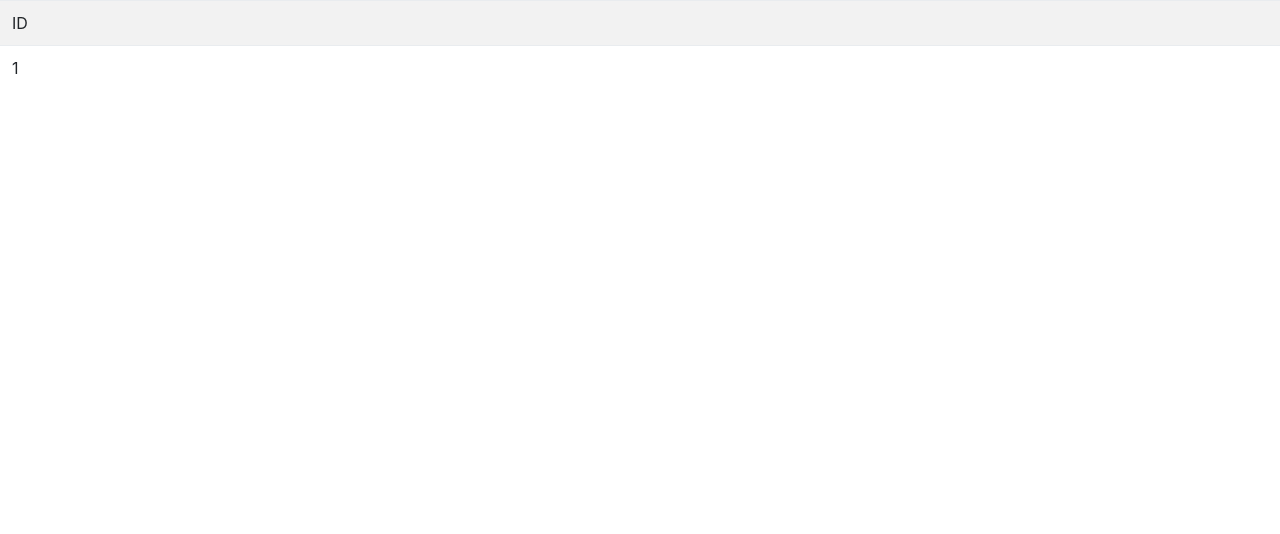
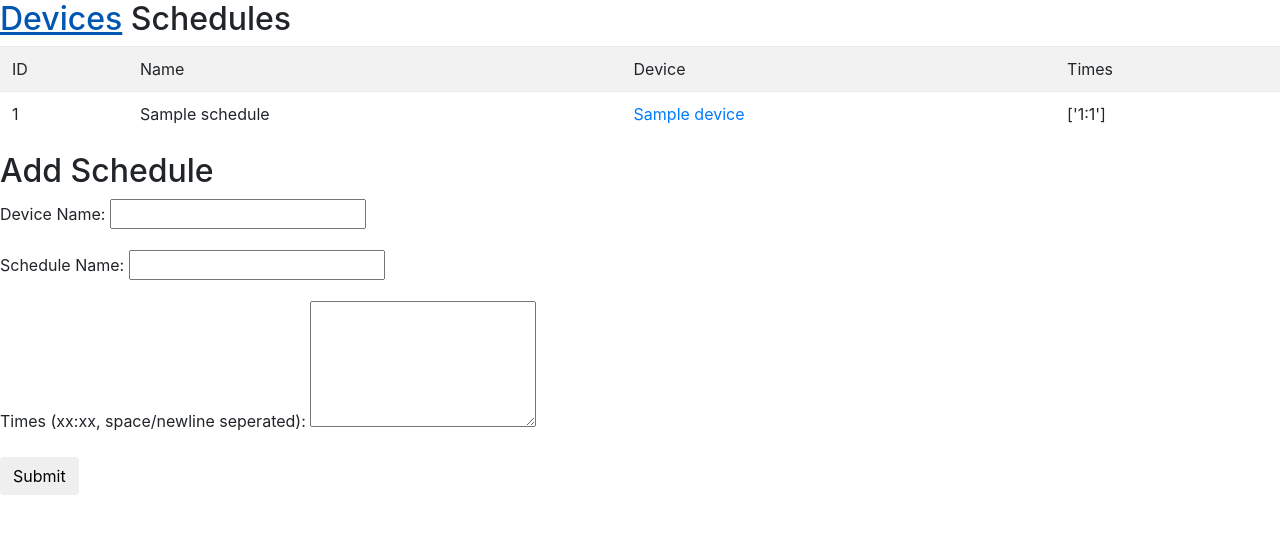
Before and after one commit to simonq80/IoT-Patient-Monitor, a Flask app: page /schedules in a window 1280 px wide. Shown: the top 534 px of the page. Run offline with Flask 2, Linux system fonts and the light colour scheme; tables that the repository leaves empty hold one stand-in row (values such as "Sample post"); some libraries are stand-ins or nearby versions.

Commit message:
added times to schedule, ui updates

```diff
--- a/mgnt_app/main.py
+++ b/mgnt_app/main.py
@@ -1,4 +1,4 @@
-from flask import Flask, render_template
+from flask import Flask, render_template, request
 
 from flask_sqlalchemy import SQLAlchemy
 
@@ -16,10 +16,22 @@ class device(db.Model):
 
 class schedule(db.Model):
     id = db.Column(db.Integer, primary_key=True)
+    name = db.Column(db.String(80))
 
     device_id = db.Column(db.Integer, db.ForeignKey('device.id'),
         nullable=False)
     device = db.relationship('device', backref=db.backref('schedule', lazy=True))
+
+class time(db.Model):
+    id = db.Column(db.Integer, primary_key=True)
+
+    hour = db.Column(db.Integer)
+    minute = db.Column(db.Integer)
+
+    schedule_id = db.Column(db.Integer, db.ForeignKey('schedule.id'),
+        nullable=False)
+    schedule = db.relationship('schedule', backref=db.backref('times', lazy=True))
+
 
 
 db.create_all()
@@ -30,9 +42,13 @@ db.create_all()
 def a():
     return 'Home'
 
-@app.route('/devices')
+@app.route('/devices', methods=['POST', 'GET'])
 @app.route('/devices/<name>')
 def d(name=None):
+    if request.method == "POST":
+        dev = device(name=request.form["name"], address=request.form["address"])
+        db.session.add(dev)
+        db.session.commit()
     if name is None:
         devs = db.session.query(device).all()
     else:
@@ -41,15 +57,31 @@ def d(name=None):
     a = [[d.name, d.address, [s.id for s in d.schedule]] for d in devs]
     return render_template('devices.html', x=a)
 
-@app.route('/schedules')
+@app.route('/schedules', methods=['POST', 'GET'])
 @app.route('/schedules/<name>')
 def s(name=None):
+    if request.method == "POST":
+        dev = db.session.query(device).filter(device.name == request.form["dname"]).one_or_none()
+        tstr = request.form["times"]
+        times = tstr.split()
+        times = [st.split(':') for st in times]
+        times = [[int(t) for t in ti] for ti in times]
+
+        if dev is not None:
+            s = schedule(name = request.form["sname"])
+            for ti in times:
+                t = time(hour=ti[0], minute=ti[1])
+                s.times.append(t)
+            dev.schedule.append(s)
+            db.session.add(dev)
+            db.session.commit()
+
     if name is None:
         sch = db.session.query(schedule).all()
     else:
         sch = db.session.query(schedule).filter(schedule.id == name)
 
-    a = [[s.id] for s in sch]
+    a = [[s.id, s.name, s.device.name, str([(str(t.hour) + ':' + str(t.minute)) for t in s.times])] for s in sch]
     return render_template('schedules.html', x=a)
 
 
--- a/mgnt_app/templates/schedules.html
+++ b/mgnt_app/templates/schedules.html
@@ -2,15 +2,40 @@
   <link rel="stylesheet" href="https://maxcdn.bootstrapcdn.com/bootstrap/4.0.0-beta.2/css/bootstrap.min.css" integrity="sha384-PsH8R72JQ3SOdhVi3uxftmaW6Vc51MKb0q5P2rRUpPvrszuE4W1povHYgTpBfshb" crossorigin="anonymous">
 </head>
 <body>
+  <h2> <a href="../devices">Devices</a>  Schedules</h2>
   <table class="table table-striped">
     <tr>
       <td>ID</td>
+      <td>Name</td>
+      <td>Device</td>
+      <td>Times</td>
     </tr>
 
     {% for row in x %}
         <tr>
           <td>{{ row[0] }}</td>
+          <td>{{ row[1] }}</td>
+          <td>
+              <a href="../devices/{{row[2]}}">{{row[2]}}</a>
+          </td>
+          <td>{{ row[3] }}</td>
         </tr>
     {% endfor %}
   </table>
+  <h2> Add Schedule </h2>
+  <form class="form-horizontal" action="../schedules" method="post">
+    <div class="form-group">
+      <label for="dname">Device Name:</label>
+      <input type="text" name="dname" id="dname">    <div class="form-group">
+    </div>
+    <div class="form-group">
+      <label for="sname">Schedule Name:</label>
+      <input type="text" name="sname" id="sname">
+    </div>
+    <div class="form-group">
+      <label for="times">Times (xx:xx, space/newline   seperated):</label>
+      <textarea name="times" id="times", rows="5"></textarea>
+    </div>
+    <button type="submit" class="btn btn-default">Submit</button>
+  </form>
 </body>
```
Also changed, not shown: mgnt_app/templates/devices.html (+10 -1 lines).
